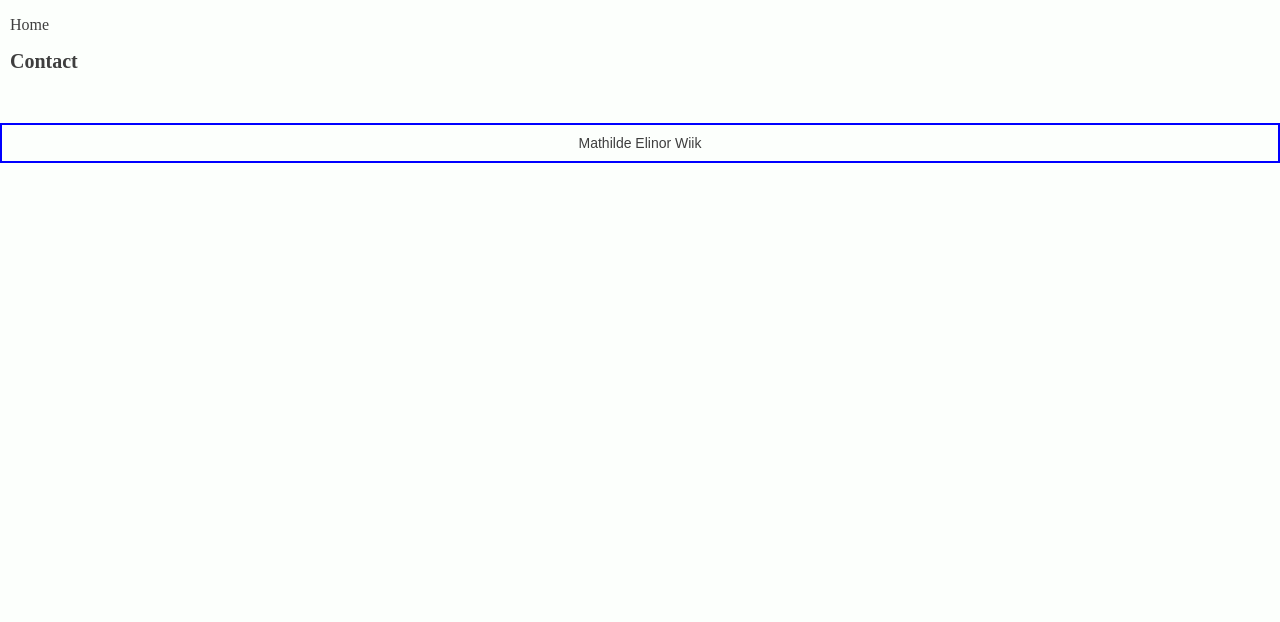
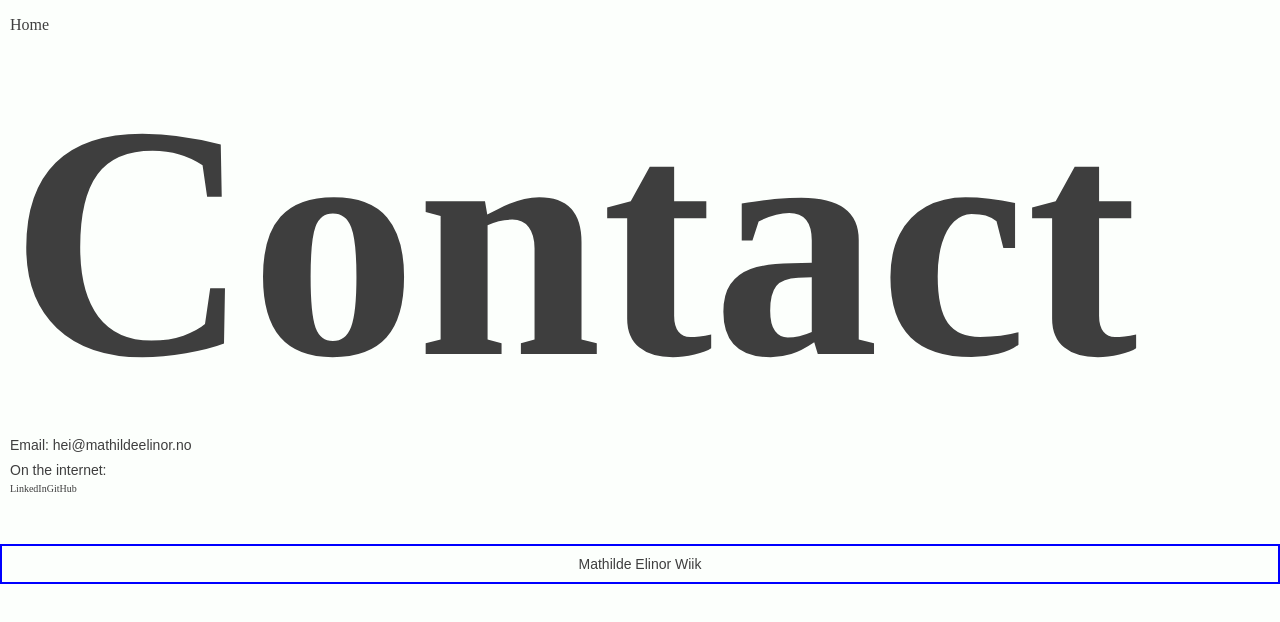
Before and after one commit to mathildeew/mathildeelinor-react, a React (Vite) app: page /contact in a window 1280 px wide. Shown: the top 622 px of the page. Built offline with nearby package versions, Linux system fonts and the light colour scheme; a web font is replaced by a local one.

Commit message:
content for contact page

```diff
--- /dev/null
+++ b/src/components/Contact/ContactContainer.styles.jsx
@@ -0,0 +1,7 @@
+import styled from "styled-components";
+
+export const ContactContainer = styled.section`
+  h1 {
+    font-size: 26vw;
+  }
+`;
--- a/src/components/Contact/index.jsx
+++ b/src/components/Contact/index.jsx
@@ -1,7 +1,16 @@
+import { Link } from "react-router-dom";
+import { ContactContainer } from "./ContactContainer.styles";
+
 export default function Contact() {
   return (
-    <>
+    <ContactContainer>
       <h1>Contact</h1>
-    </>
+      <div>
+        <p>Email: hei@mathildeelinor.no</p>
+        <p>On the internet:</p>
+        <Link to="linkedin.com">LinkedIn</Link>
+        <Link to="github.com">GitHub</Link>
+      </div>
+    </ContactContainer>
   );
 }
```
